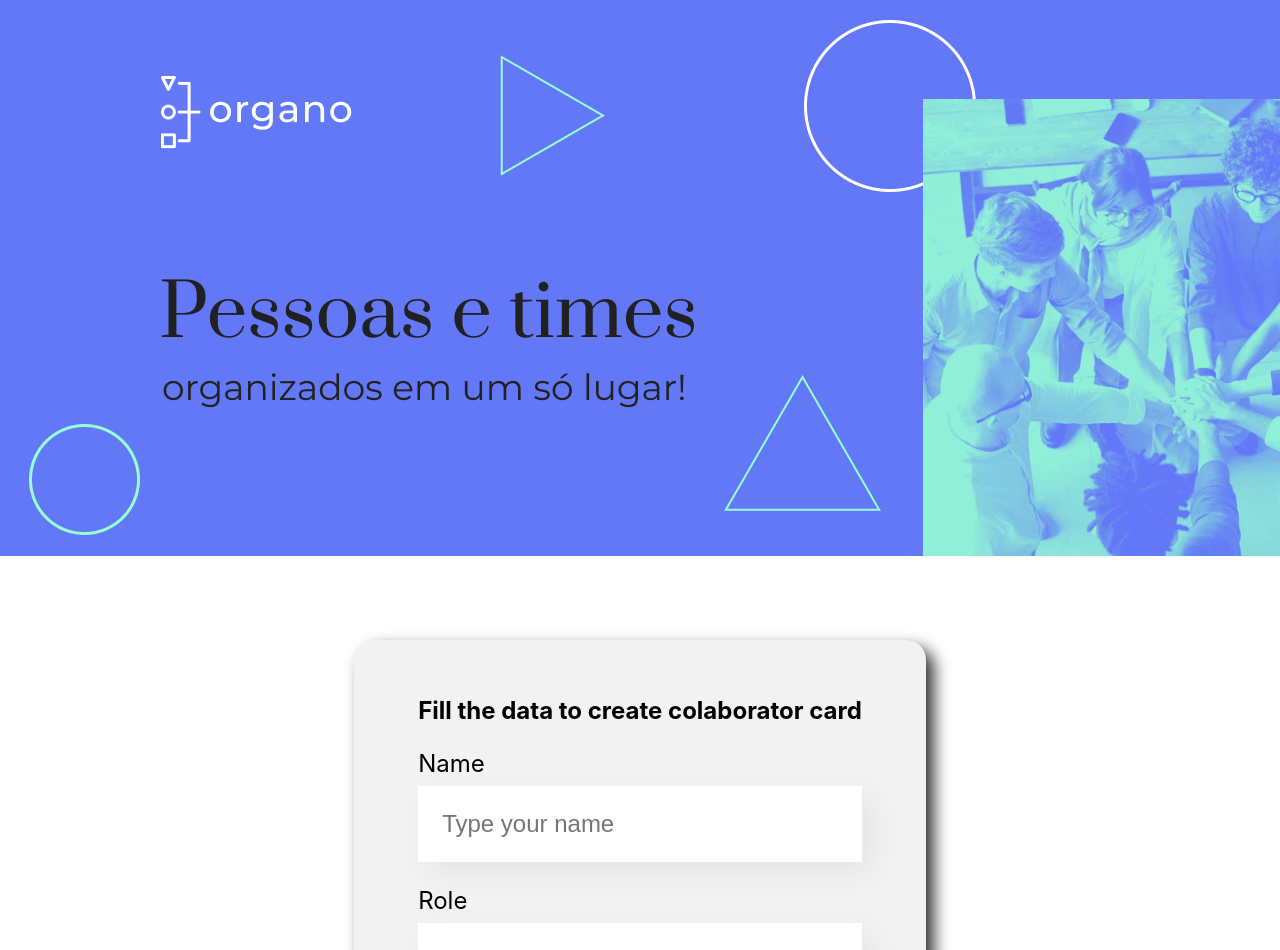
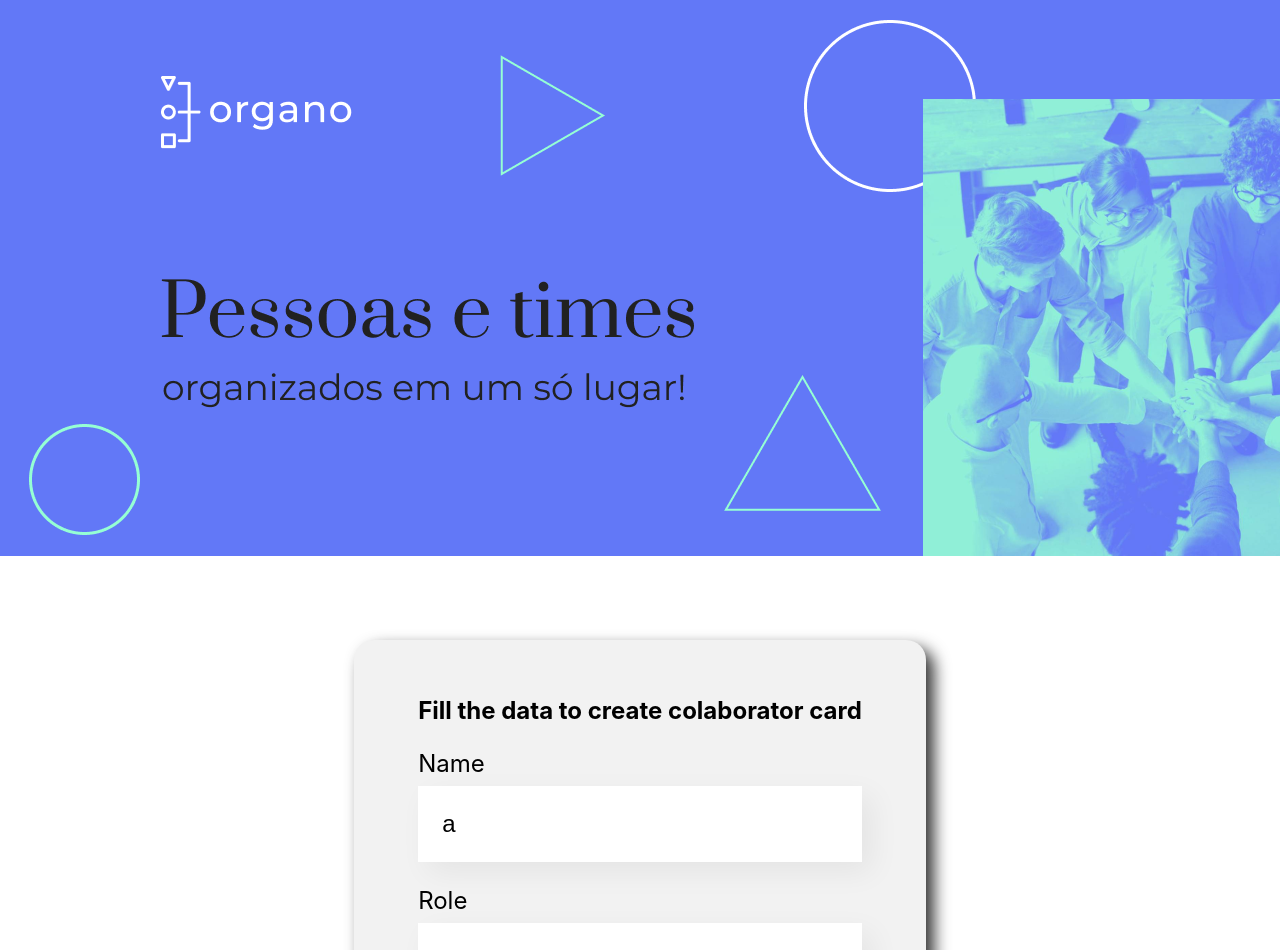
Before and after one commit to kevinaraujo/organo, a JavaScript app: page / in a window 1280 px wide. Shown: the top 950 px of the page. Built offline with nearby package versions, Linux system fonts and the light colour scheme; the HTML template or start-up script is replaced by a standard one.

Commit message:
Added onChange method for input.

```diff
--- a/src/components/CampoTexto/index.js
+++ b/src/components/CampoTexto/index.js
@@ -1,11 +1,21 @@
 import "./CampoTexto.css";
 
 const CampoTexto = (props) => {
-  console.log(props);
+  let valor = "a";
+  const handleChange = (e) => {
+    valor = e.target.value;
+    console.log(valor);
+  };
+
   return (
     <div className="campo-texto">
       <label>{props.label}</label>
-      <input placeholder={props.placeholder} required={props.required} />
+      <input
+        onChange={handleChange}
+        placeholder={props.placeholder}
+        required={props.required}
+        value={valor}
+      />
     </div>
   );
 };
```
